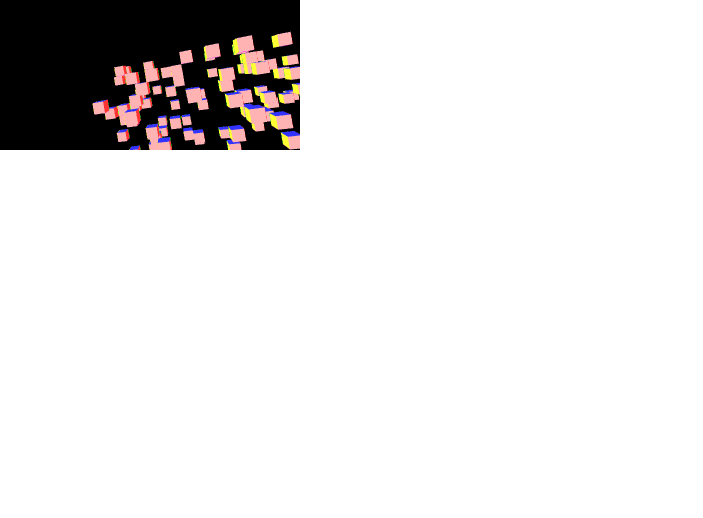
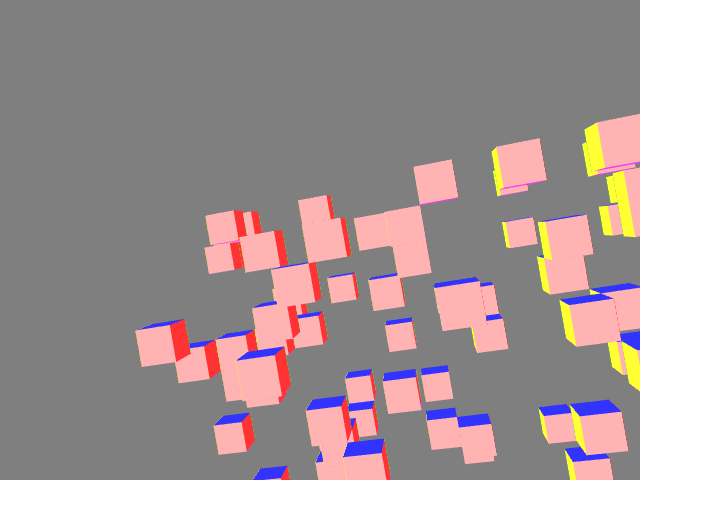
Before and after one commit to mrspeaker/voxinbox, a plain HTML site: page index.html in a window 1280 px wide. Shown: the whole page, without its empty margins (0-703 px from the left). Drawn offline with Linux system fonts and the light colour scheme; animation ran at ten frames a second.

Commit message:
add classes

```diff
--- a/index.html
+++ b/index.html
@@ -5,9 +5,13 @@
     <link rel="stylesheet" href="css/main.css">
 </head>
 <body>
-    <canvas id="board"></canvas>
+    <canvas id="board" width="640" height="480"></canvas>
+    <script src="src/utils/utils.js"></script>
     <script src="src/utils/matrix.js"></script>
     <script src="src/webgl.js"></script>
+    <script src="src/blocks/Block.js"></script>
+    <script src="src/blocks/Chunk.js"></script>
+
     <script src="src/game.js"></script>
     <script>
         game.init();
--- /dev/null
+++ b/src/blocks/Block.js
@@ -0,0 +1,4 @@
+function Block() {
+    this.isActive = false;
+    this.type = 0;
+}
--- /dev/null
+++ b/src/blocks/Chunk.js
@@ -0,0 +1,31 @@
+function Chunk() {
+    this.blocks = null;
+    this.CHUNK_SIZE = 16;
+}
+Chunk.prototype = {
+    init: function () {
+        this.blocks = [];
+        for (var x = 0; x < this.CHUNK_SIZE; x++) {
+            this.blocks.push([]);
+            for (var y = 0; y < this.CHUNK_SIZE; y++) {
+                this.blocks[x].push([]);
+                for (var z = 0; z < this.CHUNK_SIZE; z++) {
+                    this.blocks[x][y][z] = new Block();
+                }
+            }
+        }
+
+    },
+    tick: function () {
+
+    },
+    createMesh: function () {
+
+    },
+    createCube: function () {
+
+    },
+    render: function () {
+
+    }
+}
--- /dev/null
+++ b/src/utils/utils.js
@@ -0,0 +1,12 @@
+var utils = {
+    begets: function(ctor, superCtor) {
+        ctor.prototype = Object.create(superCtor.prototype, {
+            constructor: {
+                value: ctor,
+                enumerable: false,
+                writable: true,
+                configurable: true
+            }
+        });
+    }
+}
--- a/src/webgl.js
+++ b/src/webgl.js
@@ -18,7 +18,7 @@ var webgl = {
         gl.viewportWidth = canvas.width;
         gl.viewportHeight = canvas.height;
 
-        gl.clearColor(0.0, 0.0, 0.0, 1.0);
+        gl.clearColor(0.0, 0.0, 0.0, 0.5);
         gl.enable(gl.DEPTH_TEST);
     },
 
@@ -55,7 +55,7 @@ var webgl = {
                 varying vec4 vColor;\
                 \
                 void main(void) {\
-                    gl_Position = uPMatrix * uMVMatrix * vec4(aVertexPosition, 1.0);\
+                    gl_Position = uPMatrix * uMVMatrix * vec4(aVertexPosition, 0.5);\
                     vColor = aVertexColor;\
                 }\
                 ";
@@ -89,46 +89,46 @@ var webgl = {
 
         for (var i = 0; i < cubes; i++) {
 
-            var xo = (i % (cubes / 10) | 0) * 2,
-                yo = (i / (cubes / 10) | 0) * 2,
-                zo = (Math.random() * 20 | 0) * 2;
+            var xo = i % (cubes / 10) | 0,
+                yo = i / (cubes / 10) | 0,
+                zo = Math.random() * 20 | 0;
 
         verts = verts.concat([
                 // Front face
-            xo + -1.0, yo + -1.0,  zo + 1.0,
-            xo +  1.0, yo + -1.0,  zo + 1.0,
-            xo +  1.0, yo +  1.0,  zo + 1.0,
-            xo + -1.0, yo +  1.0,  zo + 1.0,
+            xo + -0.5, yo + -0.5,  zo + 0.5,
+            xo +  0.5, yo + -0.5,  zo + 0.5,
+            xo +  0.5, yo +  0.5,  zo + 0.5,
+            xo + -0.5, yo +  0.5,  zo + 0.5,
 
             // Back face
-            xo + -1.0, yo + -1.0, zo + -1.0,
-            xo + -1.0, yo +  1.0, zo + -1.0,
-            xo +  1.0, yo +  1.0, zo + -1.0,
-            xo +  1.0, yo + -1.0, zo + -1.0,
+            xo + -0.5, yo + -0.5, zo + -0.5,
+            xo + -0.5, yo +  0.5, zo + -0.5,
+            xo +  0.5, yo +  0.5, zo + -0.5,
+            xo +  0.5, yo + -0.5, zo + -0.5,
 
             // Top face
-            xo + -1.0, yo + 1.0, zo + -1.0,
-            xo + -1.0, yo + 1.0, zo +  1.0,
-            xo +  1.0, yo + 1.0, zo +  1.0,
-            xo +  1.0, yo + 1.0, zo + -1.0,
+            xo + -0.5, yo + 0.5, zo + -0.5,
+            xo + -0.5, yo + 0.5, zo +  0.5,
+            xo +  0.5, yo + 0.5, zo +  0.5,
+            xo +  0.5, yo + 0.5, zo + -0.5,
 
             // Bottom face
-            xo + -1.0, yo + -1.0, zo + -1.0,
-            xo +  1.0, yo + -1.0, zo + -1.0,
-            xo +  1.0, yo + -1.0, zo +  1.0,
-            xo + -1.0, yo + -1.0, zo +  1.0,
+            xo + -0.5, yo + -0.5, zo + -0.5,
+            xo +  0.5, yo + -0.5, zo + -0.5,
+            xo +  0.5, yo + -0.5, zo +  0.5,
+            xo + -0.5, yo + -0.5, zo +  0.5,
 
             // Right face
-            xo +  1.0, yo + -1.0, zo + -1.0,
-            xo +  1.0, yo +  1.0, zo + -1.0,
-            xo +  1.0, yo +  1.0, zo +  1.0,
-            xo +  1.0, yo + -1.0, zo +  1.0,
+            xo +  0.5, yo + -0.5, zo + -0.5,
+            xo +  0.5, yo +  0.5, zo + -0.5,
+            xo +  0.5, yo +  0.5, zo +  0.5,
+            xo +  0.5, yo + -0.5, zo +  0.5,
 
             // Left face
-            xo + -1.0, yo + -1.0, zo + -1.0,
-            xo + -1.0, yo + -1.0, zo +  1.0,
-            xo + -1.0, yo +  1.0, zo +  1.0,
-            xo + -1.0, yo +  1.0, zo + -1.0
+            xo + -0.5, yo + -0.5, zo + -0.5,
+            xo + -0.5, yo + -0.5, zo +  0.5,
+            xo + -0.5, yo +  0.5, zo +  0.5,
+            xo + -0.5, yo +  0.5, zo + -0.5
             ])
 
         cols = cols.concat(function () {
```
Also changed, not shown: css/main.css (line endings or trailing spaces).
